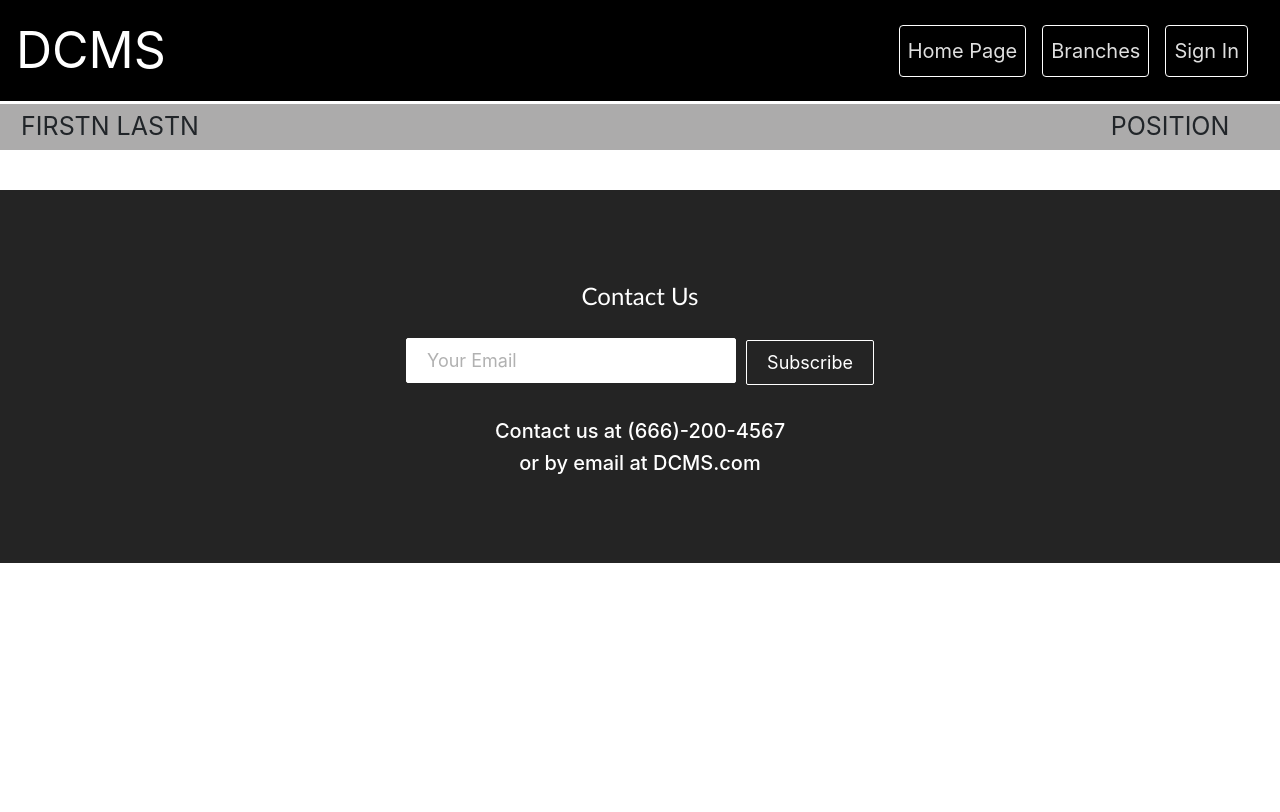
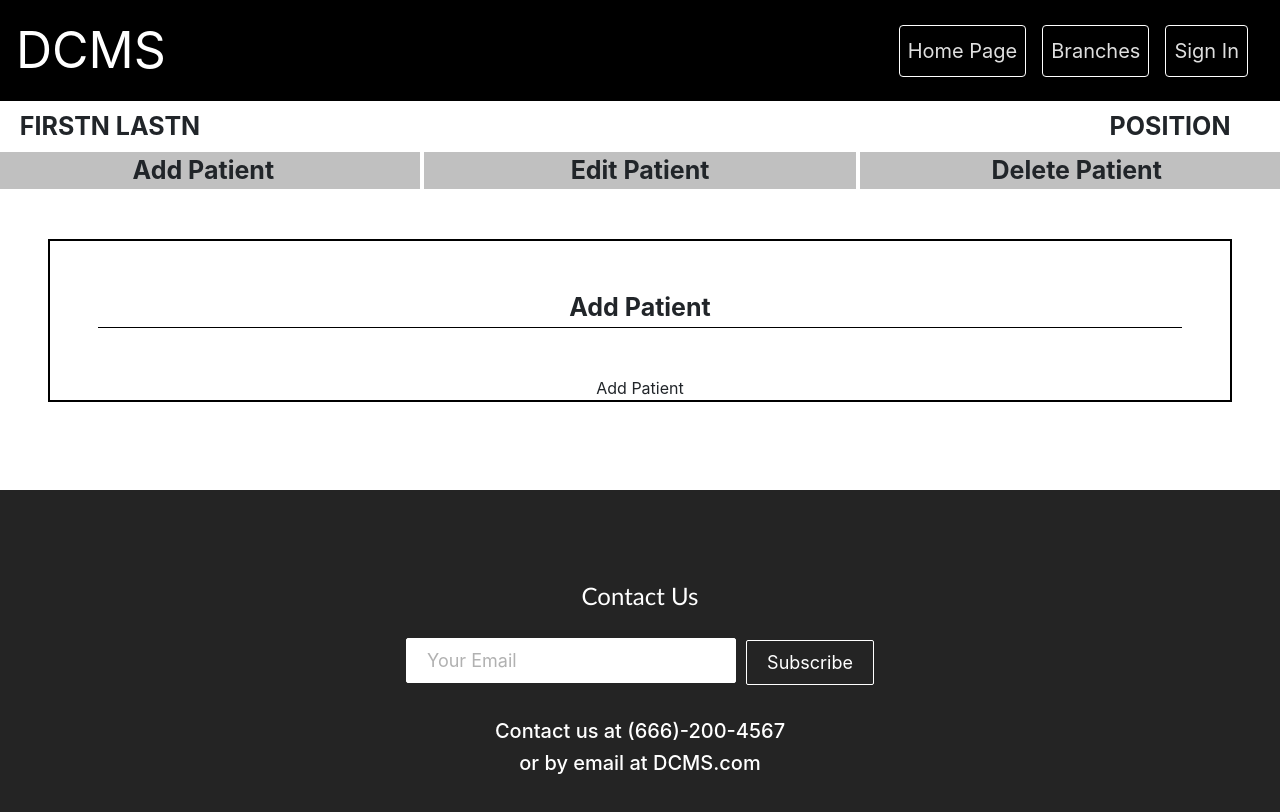
Before and after one commit to Akram-El-Gaouny/CSI-2132, a React (Create React App) app in the folder db-project/: page /CSI-2132/receptionist in a window 1280 px wide. Before the commit this address led to /CSI-2132. Shown: the top 812 px of the page. Built offline with nearby package versions, Linux system fonts and the light colour scheme.

Commit message:
Adding ReceptionistView

```diff
--- a/db-project/src/App.js
+++ b/db-project/src/App.js
@@ -8,9 +8,9 @@ import {
   Route,
   Redirect,
 } from "react-router-dom";
-import {useState} from "react";
-
-import {UserContext} from "./Contexts/UserContext"
+import { useState } from "react";
+import Receptionist from "./components/ReceptionistView/Receptionist.js";
+import { UserContext } from "./Contexts/UserContext";
 import SignIn from "./components/Authentication/signin";
 import HomePage from "./components/HomePage/homepage";
 
@@ -23,21 +23,33 @@ function App() {
     authenticated: true,
   });
 
-
   return (
-
     <Router>
-      <UserContext.Provider value = {{user, setUser}}>
+      <UserContext.Provider value={{ user, setUser }}>
         <Switch>
           <Route exact path="/CSI-2132">
             <Navbar
               List={[
                 { display: "Home Page", path: "/CSI-2132/homepage" },
                 { display: "Branches", path: "/CSI-2132" },
-              { display: "Sign In", path: "/CSI-2132/signin" }
+                { display: "Sign In", path: "/CSI-2132/signin" },
               ]}
             />
             <UserWelcome />
+
+            <Footer />
+          </Route>
+
+          <Route exact path="/CSI-2132/Receptionist">
+            <Navbar
+              List={[
+                { display: "Home Page", path: "/CSI-2132/homepage" },
+                { display: "Branches", path: "/CSI-2132" },
+                { display: "Sign In", path: "/CSI-2132/signin" },
+              ]}
+            />
+            <UserWelcome />
+            <Receptionist />
 
             <Footer />
           </Route>
@@ -47,7 +59,6 @@ function App() {
               List={[
                 { display: "Home Page", path: "/CSI-2132/homepage" },
                 { display: "Sign Up", path: "/CSI-2132" },
-
               ]}
             />
             <SignIn />
@@ -59,7 +70,6 @@ function App() {
               List={[
                 { display: "Clients", path: "/CSI-2132/" },
                 { display: "Doctors", path: "/CSI-2132" },
-
               ]}
             />
             <HomePage />
--- /dev/null
+++ b/db-project/src/components/ReceptionistView/Receptionist.js
@@ -0,0 +1,43 @@
+import "./ReceptionistView.css";
+import { useState } from "react";
+import Addpatient from "./subViews/Addpatient";
+import Editpatient from "./subViews/Editpatient";
+import Deletepatient from "./subViews/Deletepatient";
+
+
+
+
+const Receptionist = () => {
+
+    const [currentView, setCurrentView] = useState(<Addpatient />);
+
+    let HandleNav = function (e, option) {
+
+        if (option === "ADD"){
+            setCurrentView(<Addpatient />)
+        }else if (option === "EDIT"){
+            setCurrentView(<Editpatient />)
+        }else{
+            setCurrentView(<Deletepatient />)
+        }
+
+    }
+
+  return (
+    <div className="Receptionist">
+      <div className="row justify-content-center text-center receptionist-options">
+        <div className="col"  value="ADD" onClick={(e) => HandleNav(e, "ADD")}>Add Patient</div>
+
+        <div className="col"  value="EDIT" onClick={(e) => HandleNav(e, "EDIT")} >Edit Patient</div>
+
+        <div className="col" value="DELETE" onClick={(e) => HandleNav(e, "DELETE") }>Delete Patient</div>
+      </div>
+
+      <div className="row">
+        <div className="col">{currentView}</div>
+      </div>
+    </div>
+  );
+};
+
+export default Receptionist;
--- a/db-project/src/components/ReceptionistView/ReceptionistView.css
+++ b/db-project/src/components/ReceptionistView/ReceptionistView.css
@@ -0,0 +1,12 @@
+.receptionist-options .col{
+    background-color: rgb(192, 192, 192);
+    font-size: 25px;
+    font-weight: bold;
+    border: 2px solid white;
+}
+
+.receptionist-options .col:hover{
+    background-color: rgb(0, 0, 0) !important;
+    font-size: 30px !important;
+    color: white !important;
+}
--- /dev/null
+++ b/db-project/src/components/ReceptionistView/subViews/Addpatient.js
@@ -0,0 +1,43 @@
+import "./subViews.css"
+
+
+const  Addpatient = () => {
+
+    let user = {
+        first: null,
+        middle: null,
+        last: null,
+        email: null,
+        password: null,
+        housenumber: null,
+        street: null,
+        city: null,
+        province: null,
+        role: "patient",
+        dateOfBirth: null,
+        age: null,
+        SSN: null,
+    }
+
+
+    return (
+        <div className="Addpatient subViewOutline m-5">
+            <div className="row m-5">
+                <div className="col subViewTitle text-center">
+                Add Patient
+                </div>
+            </div>
+
+            <div className="row">
+                <div className="col text-center">
+                Add Patient
+                </div>
+            </div>
+
+
+        </div>
+     );
+
+}
+
+export default Addpatient ;
--- /dev/null
+++ b/db-project/src/components/ReceptionistView/subViews/Deletepatient.js
@@ -0,0 +1,9 @@
+const Deletepatient = () => {
+    return (
+        <div className="Deletepatient">
+            Delete patient
+        </div>
+     );
+}
+
+export default Deletepatient;
--- /dev/null
+++ b/db-project/src/components/ReceptionistView/subViews/Editpatient.js
@@ -0,0 +1,9 @@
+const Editpatient = () => {
+    return (
+        <div className="Editpatient">
+            Edit patient
+        </div>
+     );
+}
+
+export default Editpatient;
--- /dev/null
+++ b/db-project/src/components/ReceptionistView/subViews/subViews.css
@@ -0,0 +1,9 @@
+.subViewTitle{
+    font-size: 25px;
+    font-weight: bold;
+    border-bottom: 1px solid black;
+}
+
+.subViewOutline{
+    border: 2px solid black;
+}
--- a/db-project/src/components/layout/UserWelcome.css
+++ b/db-project/src/components/layout/UserWelcome.css
@@ -1,4 +1,4 @@
 .userInfo{
-    background-color: rgba(87, 85, 85, 0.493) !important;
+   font-weight: bold;
     font-size: 25px;
 }
```
Also changed, not shown: db-project/src/components/ReceptionistView/Receptionistview.js (deleted, +0 -14 lines), 2 other files (tests, documents, lock files or other folders). Lines whose indentation alone changed are shown as unchanged.
